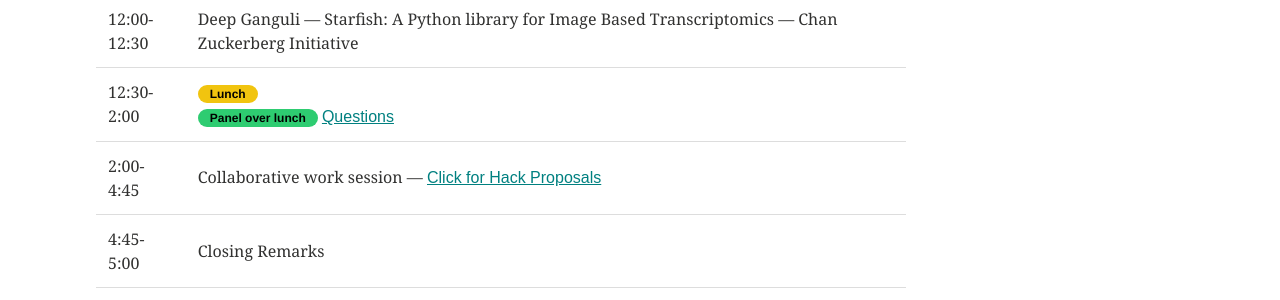
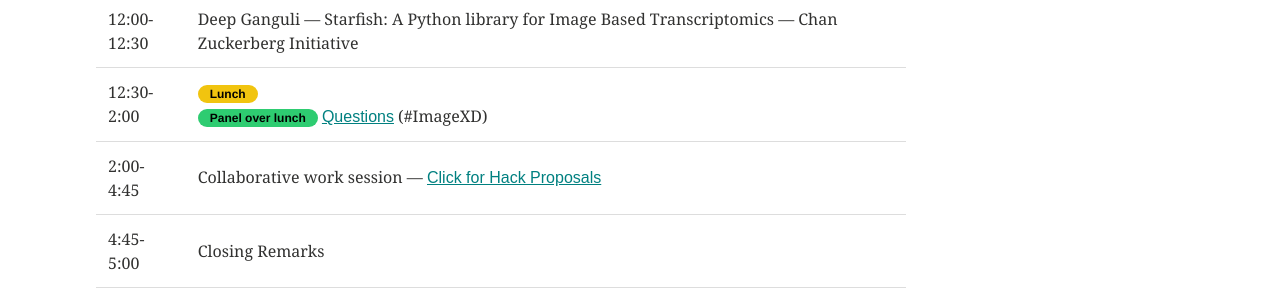
Before and after one commit to imagexd/imagexd.github.io, a Jekyll site: the page built from programs/imagexd2018.md, in a window 1280 px wide and 900 px high, scrolled down 3063 px. Shown: the part 155-455 px from the top of the window. Built offline with Jekyll 4.4.1, drawn with Linux system fonts in a browser that asks for light colours.

```diff
--- a/programs/imagexd2018.md
+++ b/programs/imagexd2018.md
@@ -80,7 +80,7 @@
 | 11:30-12:00 | Ashish Raj --- Beyond images: Opportunities for modeling of diseases using image-processed data --- UCSF |
 | 12:00-12:30 | Deep Ganguli --- Starfish: A Python library for Image Based Transcriptomics --- Chan Zuckerberg Initiative |
 |----
-| 12:30-2:00  | <span class="badge warning">Lunch</span> <br/> <span class="badge success">Panel over lunch</span> [Questions](https://www.sli.do/)|
+| 12:30-2:00  | <span class="badge warning">Lunch</span> <br/> <span class="badge success">Panel over lunch</span> [Questions](https://www.sli.do/) (#ImageXD)|
 | 2:00-4:45   | Collaborative work session --- <a href="https://public.etherpad-mozilla.org/p/ImageXD2018"> Click for Hack Proposals</a>|
 | 4:45-5:00   | Closing Remarks |
 
```
